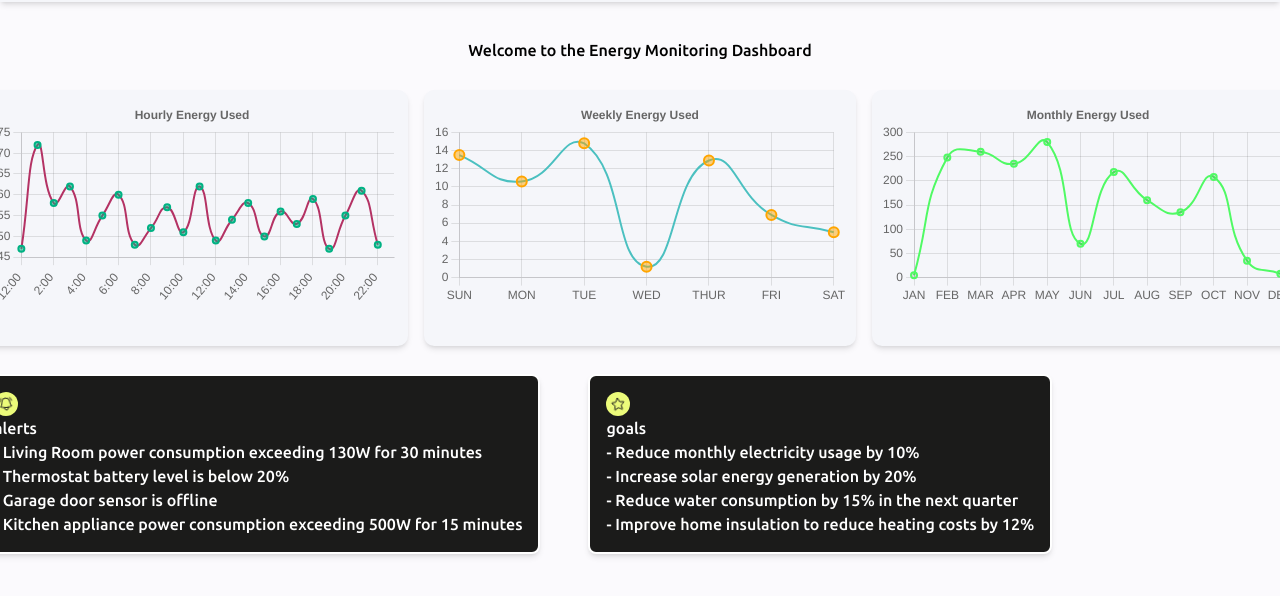
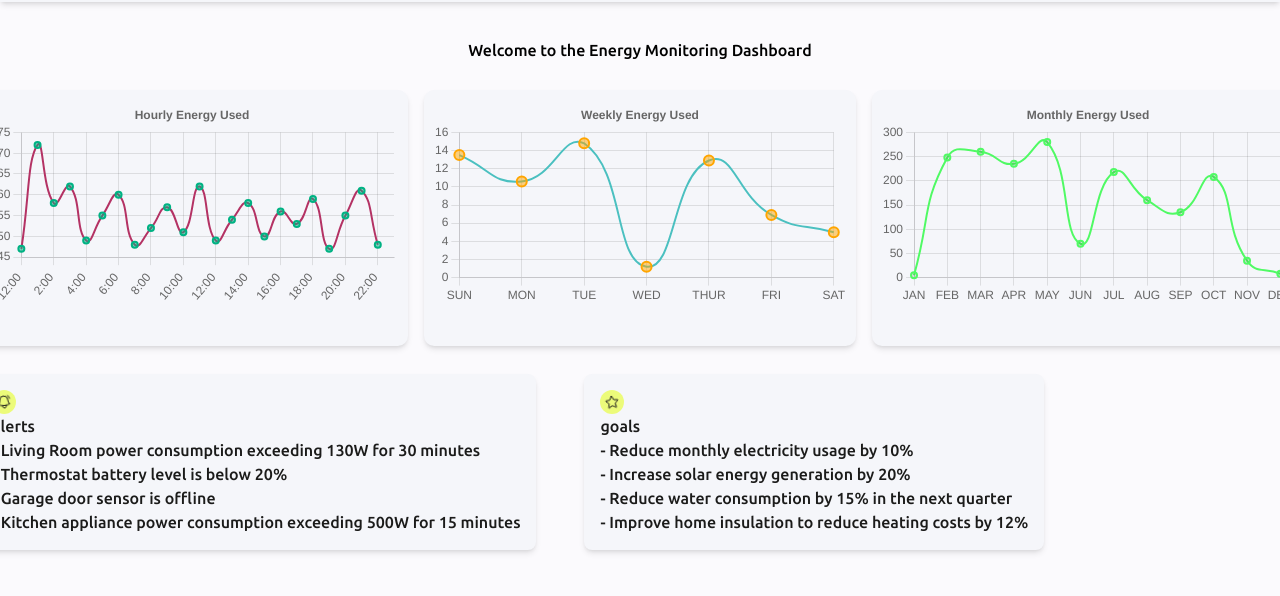
Before and after one commit to Sye-5pace/Energy_monitoring_app-gtp-lab8, a website built with Vite: page dashboard.html in a window 1280 px wide. Shown: the part 80-676 px from the top of the page. Built offline with nearby package versions, Linux system fonts and the light colour scheme; a web font is replaced by a local one.

Commit message:
style: update ui

```diff
--- a/dashboard.html
+++ b/dashboard.html
@@ -50,9 +50,9 @@
             <canvas id="monthly-chart" class="w-[26.75rem] h-[15.75rem]"></canvas>
           </section>
         </section>
-        <section class="w-full flex gap-12 children:border-2 ">
+        <section class="w-full flex gap-12 ">
 
-          <div class="gap-4 bg-tuatara text-[#fff] rounded-lg shadow-md p-4 font-medium" id="alerts-list">
+          <div class="gap-4 bg-whisper text-tuatara rounded-lg shadow-md p-4 font-medium" id="alerts-list">
             <div class="size-[1.5rem] rounded-full bg-honeysuckle flex justify-center items-center">
               <svg xmlns="http://www.w3.org/2000/svg" fill="none" viewBox="0 0 24 24" stroke-width="1.5" stroke="currentColor" class="size-4 stroke-tuatara animate-wiggle">
                 <path stroke-linecap="round" stroke-linejoin="round" d="M14.857 17.082a23.848 23.848 0 0 0 5.454-1.31A8.967 8.967 0 0 1 18 9.75V9A6 6 0 0 0 6 9v.75a8.967 8.967 0 0 1-2.312 6.022c1.733.64 3.56 1.085 5.455 1.31m5.714 0a24.255 24.255 0 0 1-5.714 0m5.714 0a3 3 0 1 1-5.714 0M3.124 7.5A8.969 8.969 0 0 1 5.292 3m13.416 0a8.969 8.969 0 0 1 2.168 4.5" />
@@ -60,7 +60,7 @@
             </div>
             alerts
           </div>
-          <div class="bg-tuatara text-[#fff] rounded-lg shadow-md p-4 font-medium" id="goals-list">
+          <div class="bg-whisper text-tuatara rounded-lg shadow-md p-4 font-medium" id="goals-list">
             <div class="size-[1.5rem] rounded-full bg-honeysuckle flex justify-center items-center">
               <svg xmlns="http://www.w3.org/2000/svg" fill="none" viewBox="0 0 24 24" stroke-width="1.5" stroke="currentColor" class="size-4 stroke-tuatara animate-wiggle">
                 <path stroke-linecap="round" stroke-linejoin="round" d="M11.48 3.499a.562.562 0 0 1 1.04 0l2.125 5.111a.563.563 0 0 0 .475.345l5.518.442c.499.04.701.663.321.988l-4.204 3.602a.563.563 0 0 0-.182.557l1.285 5.385a.562.562 0 0 1-.84.61l-4.725-2.885a.562.562 0 0 0-.586 0L6.982 20.54a.562.562 0 0 1-.84-.61l1.285-5.386a.562.562 0 0 0-.182-.557l-4.204-3.602a.562.562 0 0 1 .321-.988l5.518-.442a.563.563 0 0 0 .475-.345L11.48 3.5Z" />
```
Also changed, not shown: index.html (+9 -3 lines), devices.html (deleted), output.css.
